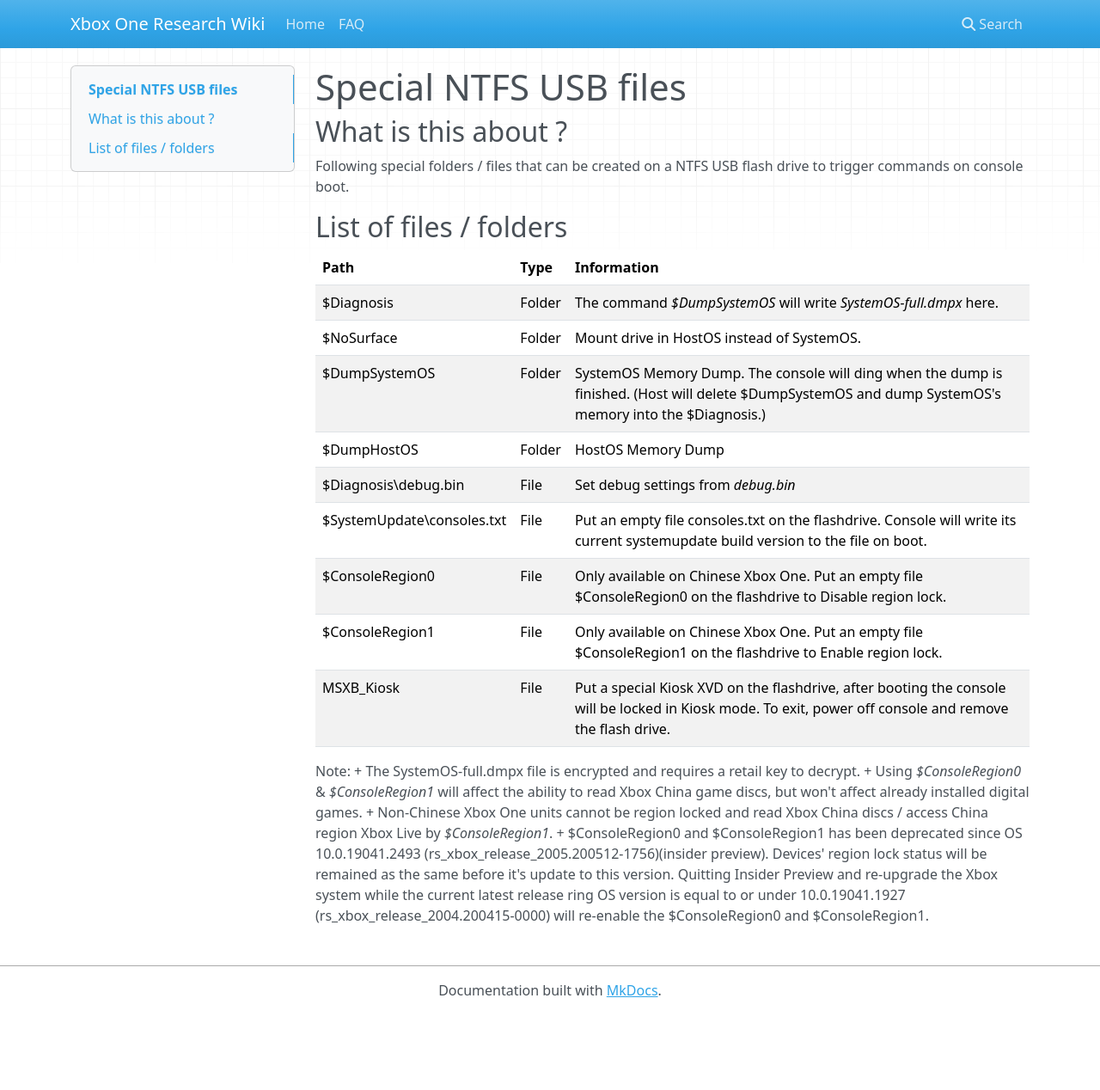
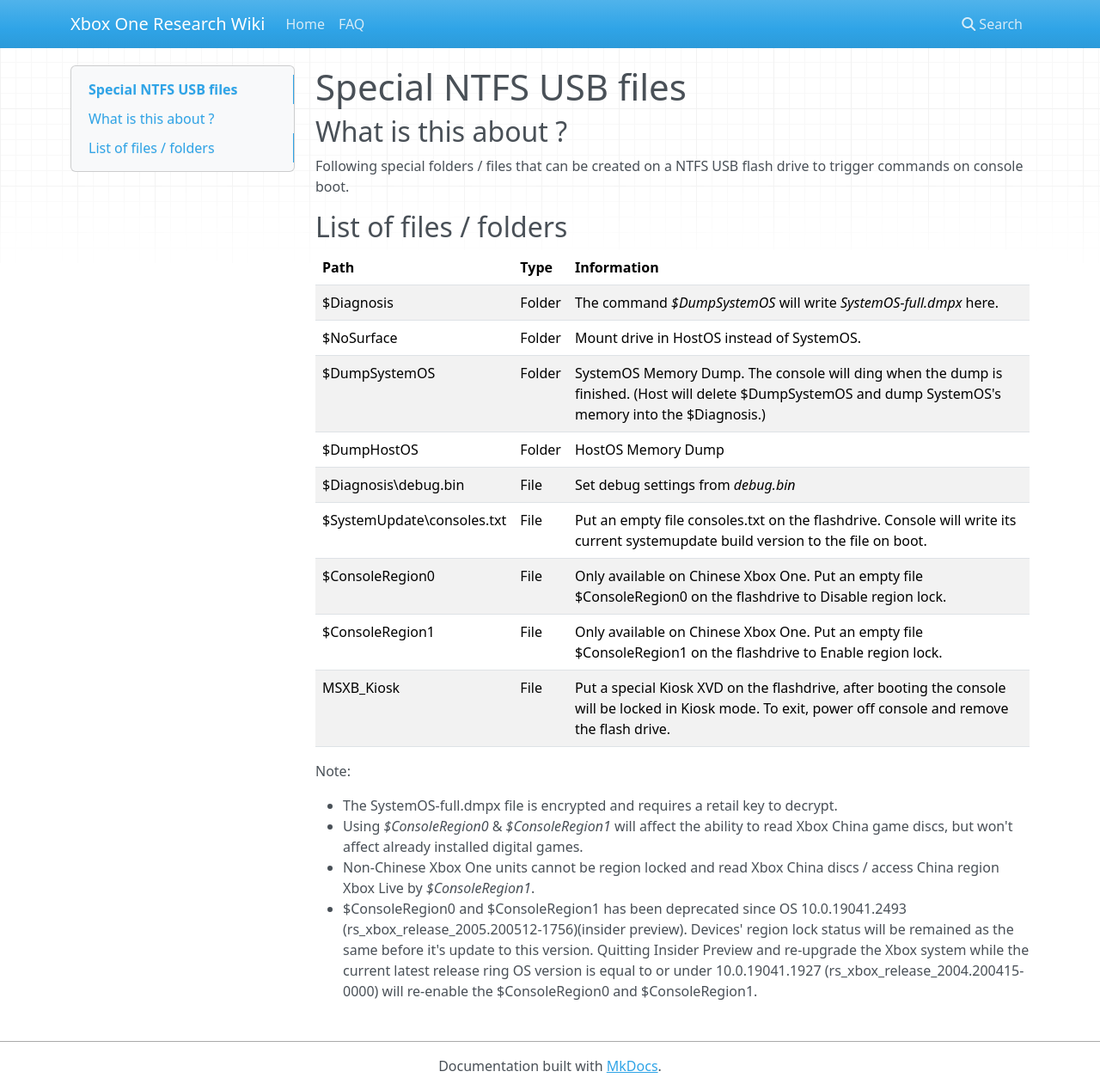
Before and after one commit to xboxoneresearch/wiki, an MkDocs documentation site: the page built from docs/special-ntfs-usb-files.md, in a window 1280 px wide and 1268 px high. Shown: the whole window at 86% size. Built offline with MkDocs 1.6.1, drawn with Linux system fonts in a browser that asks for light colours; nearby versions of some CDN libraries.

```diff
--- a/docs/special-ntfs-usb-files.md
+++ b/docs/special-ntfs-usb-files.md
@@ -22,8 +22,9 @@ flash drive to trigger commands on console boot.
 | MSXB_Kiosk                 | File   | Put a special Kiosk XVD on the flashdrive, after booting the console will be locked in Kiosk mode. To exit, power off console and remove the flash drive. |
 
 Note:
-+ The SystemOS-full.dmpx file is encrypted and requires a retail key
-to decrypt.
-+ Using *$ConsoleRegion0* & *$ConsoleRegion1* will affect the ability to read Xbox China game discs, but won't affect already installed digital games.
-+ Non-Chinese Xbox One units cannot be region locked and read Xbox China discs / access China region Xbox Live by *$ConsoleRegion1*.
-+ $ConsoleRegion0 and $ConsoleRegion1 has been deprecated since OS 10.0.19041.2493 (rs_xbox_release_2005.200512-1756)(insider preview). Devices' region lock status will be remained as the same before it's update to this version. Quitting Insider Preview and re-upgrade the Xbox system while the current latest release ring OS version is equal to or under 10.0.19041.1927 (rs_xbox_release_2004.200415-0000) will re-enable the $ConsoleRegion0 and $ConsoleRegion1.
+
+* The SystemOS-full.dmpx file is encrypted and requires a retail key
+  to decrypt.
+* Using *$ConsoleRegion0* & *$ConsoleRegion1* will affect the ability to read Xbox China game discs, but won't affect already installed digital games.
+* Non-Chinese Xbox One units cannot be region locked and read Xbox China discs / access China region Xbox Live by *$ConsoleRegion1*.
+* $ConsoleRegion0 and $ConsoleRegion1 has been deprecated since OS 10.0.19041.2493 (rs_xbox_release_2005.200512-1756)(insider preview). Devices' region lock status will be remained as the same before it's update to this version. Quitting Insider Preview and re-upgrade the Xbox system while the current latest release ring OS version is equal to or under 10.0.19041.1927 (rs_xbox_release_2004.200415-0000) will re-enable the $ConsoleRegion0 and $ConsoleRegion1.
```
